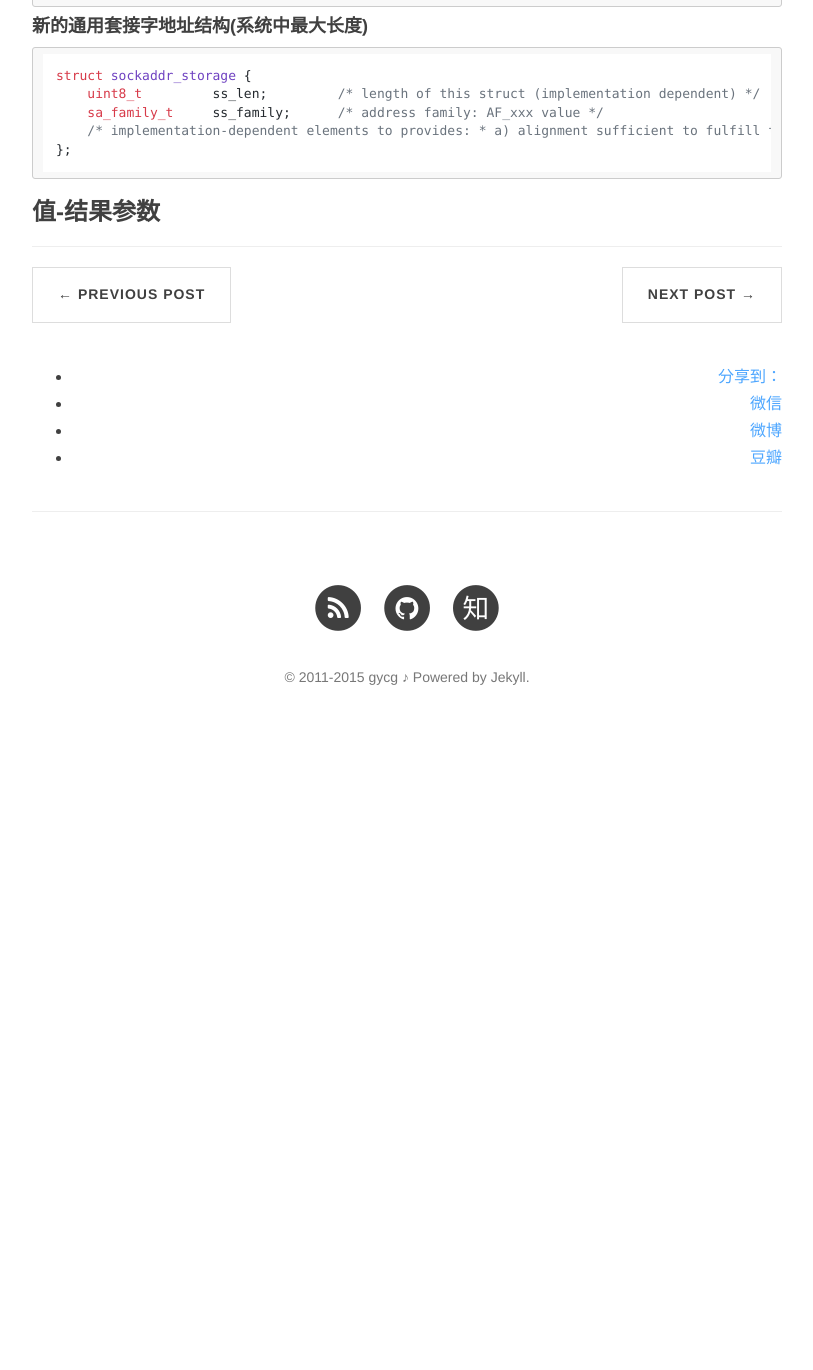
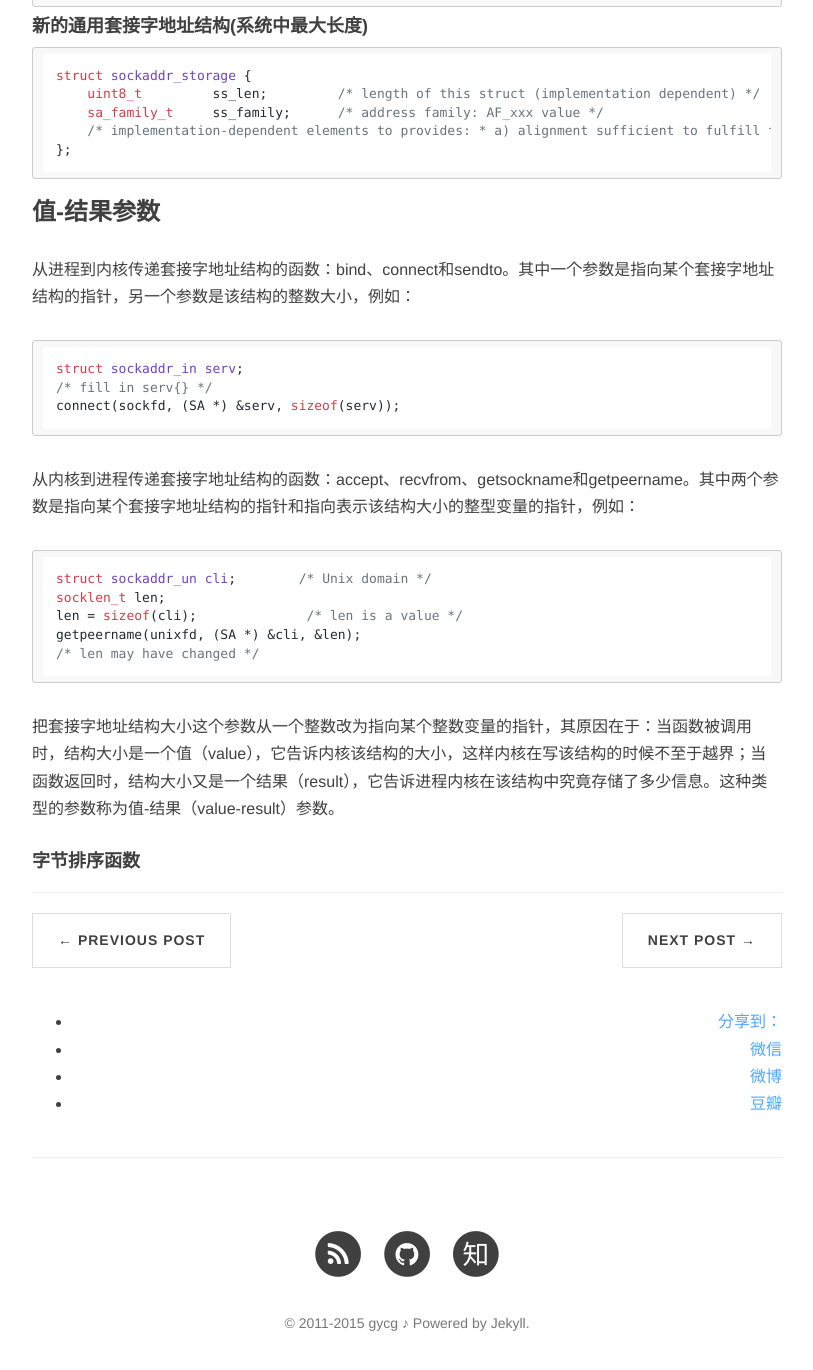
Before and after one commit to gycg/gycg.github.com, a Jekyll site: the page built from _posts/2015-06-20-unix-network-programming-summary1.md, in a window 1280 px wide and 1400 px high, scrolled down 2233 px. Shown: the top 1370 px of the window, without its empty margins (233-1046 px from the left). Built offline with Jekyll 4.4.1, drawn with Linux system fonts in a browser that asks for light colours; nearby versions of some CDN libraries; Markdown is read by kramdown in place of the engine named in the settings; comment, search, counter and statistics services are not loaded; before the commit the page ends 2988 px from its top, so only the background shows below that.

Commit message:
add 'value-result'

```diff
--- a/_posts/2015-06-20-unix-network-programming-summary1.md
+++ b/_posts/2015-06-20-unix-network-programming-summary1.md
@@ -81,11 +81,32 @@ struct sockaddr_storage {
     uint8_t         ss_len;         /* length of this struct (implementation dependent) */
     sa_family_t     ss_family;      /* address family: AF_xxx value */
     /* implementation-dependent elements to provides:
+
      * a) alignment sufficient to fulfill the alignment requirements of
+
      *    all socket address types that the system supports.
+
      * b) enough storage to hold any type of socket address that the
+
      *    system supports.
+
      */
 };
 {% endhighlight %}
 ###值-结果参数
+从进程到内核传递套接字地址结构的函数：bind、connect和sendto。其中一个参数是指向某个套接字地址结构的指针，另一个参数是该结构的整数大小，例如：
+{% highlight c %}
+struct sockaddr_in serv;
+/* fill in serv{} */
+connect(sockfd, (SA *) &serv, sizeof(serv));
+{% endhighlight %}
+从内核到进程传递套接字地址结构的函数：accept、recvfrom、getsockname和getpeername。其中两个参数是指向某个套接字地址结构的指针和指向表示该结构大小的整型变量的指针，例如：
+{% highlight c %}
+struct sockaddr_un  cli;        /* Unix domain */
+socklen_t len;
+len = sizeof(cli);              /* len is a value */
+getpeername(unixfd, (SA *) &cli, &len);
+/* len may have changed */
+{% endhighlight %}
+把套接字地址结构大小这个参数从一个整数改为指向某个整数变量的指针，其原因在于：当函数被调用时，结构大小是一个值（value），它告诉内核该结构的大小，这样内核在写该结构的时候不至于越界；当函数返回时，结构大小又是一个结果（result），它告诉进程内核在该结构中究竟存储了多少信息。这种类型的参数称为值-结果（value-result）参数。
+####字节排序函数
```
